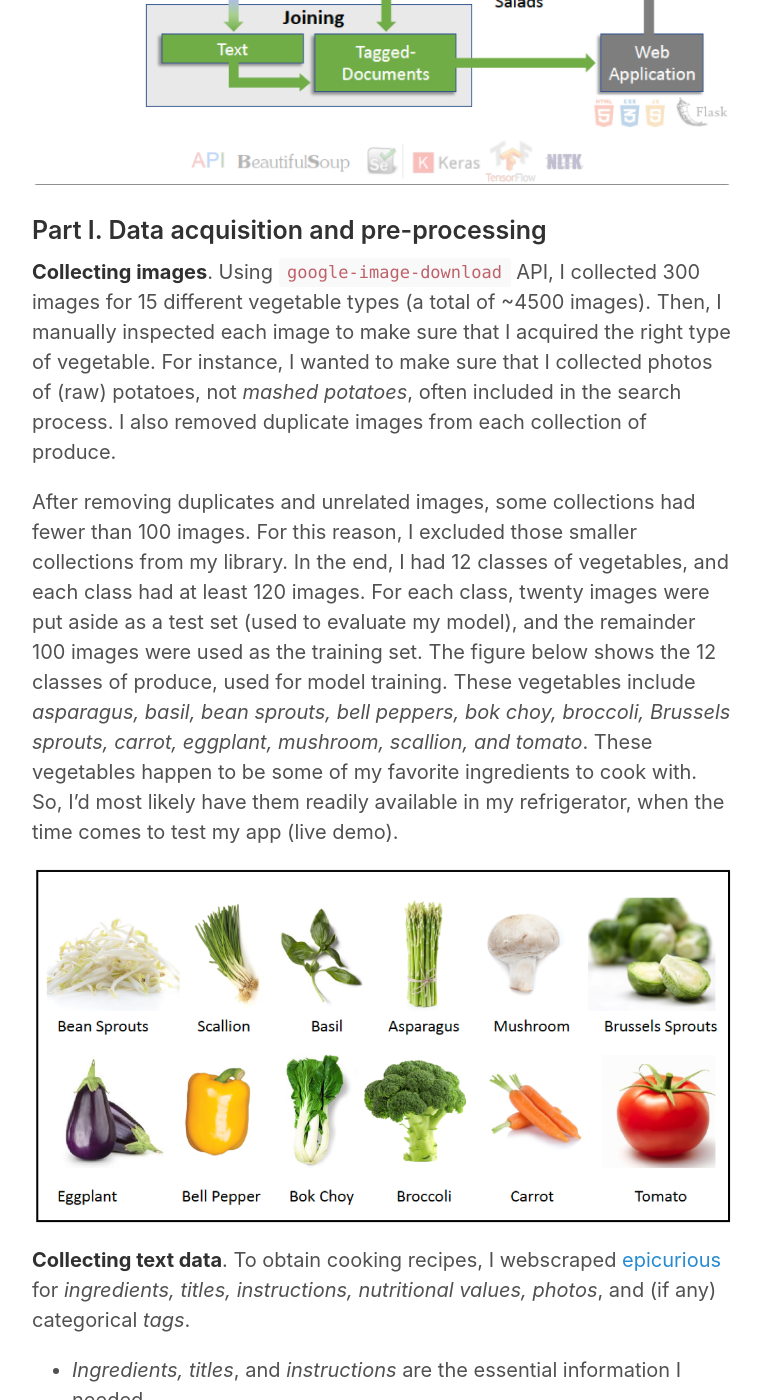
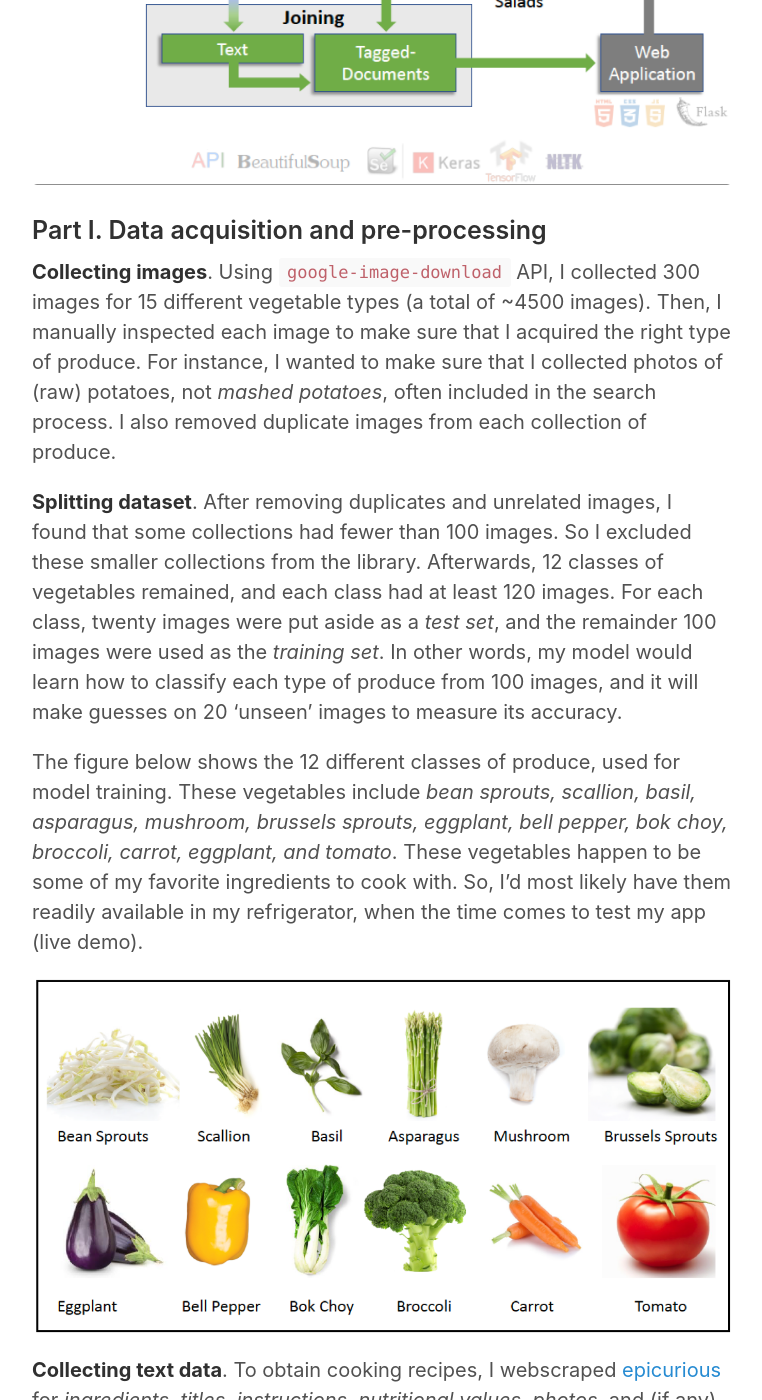
Before and after one commit to jhonsen/dj.github.io, a Jekyll site: the page built from _posts/2019-04-22-Produce2Recipe.md, in a window 1280 px wide and 1400 px high, scrolled down 2578 px. Shown: the whole window, without its empty margins (258-1020 px from the left). Built offline with Jekyll 4.4.1, drawn with Linux system fonts in a browser that asks for light colours; some of the changed text lies outside the part shown.

Commit message:
fixed p2r narrative a bit

```diff
--- a/_posts/2019-04-22-Produce2Recipe.md
+++ b/_posts/2019-04-22-Produce2Recipe.md
@@ -40,9 +40,11 @@ The following figure illustrates my project design and the technology stack I us
 
 ### Part I. Data acquisition and pre-processing
 
-**Collecting images**. Using `google-image-download` API, I collected 300 images for 15 different vegetable types (a total of ~4500 images). Then, I manually inspected each image to make sure that I acquired the right type of vegetable. For instance, I wanted to make sure that I collected photos of (raw) potatoes, not _mashed potatoes_, often included in the search process. I also removed duplicate images from each collection of produce.
+**Collecting images**. Using `google-image-download` API, I collected 300 images for 15 different vegetable types (a total of ~4500 images). Then, I manually inspected each image to make sure that I acquired the right type of produce. For instance, I wanted to make sure that I collected photos of (raw) potatoes, not _mashed potatoes_, often included in the search process. I also removed duplicate images from each collection of produce.
 
-After removing duplicates and unrelated images, some collections had fewer than 100 images. For this reason, I excluded those smaller collections from my library. In the end, I had 12 classes of vegetables, and each class had at least 120 images. For each class, twenty images were put aside as a test set (used to evaluate my model), and the remainder 100 images were used as the training set. The figure below shows the 12 classes of produce, used for model training. These vegetables include *asparagus, basil, bean sprouts, bell peppers, bok choy, broccoli, Brussels sprouts, carrot, eggplant, mushroom, scallion, and tomato*. These vegetables happen to be some of my favorite ingredients to cook with. So, I'd most likely have them readily available in my refrigerator, when the time comes to test my app (live demo).
+**Splitting dataset**. After removing duplicates and unrelated images, I found that some collections had fewer than 100 images. So I excluded these smaller collections from the library. Afterwards, 12 classes of vegetables remained, and each class had at least 120 images. For each class, twenty images were put aside as a *test set*, and the remainder 100 images were used as the *training set*. In other words, my model would learn how to classify each type of produce from 100 images, and it will make guesses on 20 'unseen' images to measure its accuracy.
+
+The figure below shows the 12 different classes of produce, used for model training. These vegetables include *bean sprouts, scallion, basil, asparagus, mushroom, brussels sprouts, eggplant, bell pepper, bok choy, broccoli, carrot, eggplant, and tomato*. These vegetables happen to be some of my favorite ingredients to cook with. So, I'd most likely have them readily available in my refrigerator, when the time comes to test my app (live demo).
 
 ![Figure2]({{site.url}}/images/Project4_veggies.png)
 
@@ -59,13 +61,13 @@ After removing duplicates and unrelated images, some collections had fewer than
 
 **Building an image classifier**. As I only had 3 weeks to complete this project, I chose to use transfer learning to classify produce images. I used some of the popular convolutional neural network (CNN) architectures as the base layer and trained the top layer with produce images in the training set. I also wrote a Python script that runs a grid-search to find the best combination of model parameters. The result indicates that the best combination uses *MobileNetV2*, *rmsprop* optimizer and *softmax* activation function.
 
-Google's [MobileNet_V2 architecture](https://ai.googleblog.com/2018/04/mobilenetv2-next-generation-of-on.html) was chosen as the base layer, as it is robust and light for mobile application. This base layer was connected to a fully connected layer with *softmax* function to classify different types of vegetables in my library. With this setup, I was able to get ~96% accuracy on my test set. In other words, my model performs really well, as it classifies *unseen* vegetable images correctly for about 96% of the time.  The output of my image classifier is in the form of text format, which is used as keyword search against my recipe documents (described next).
+Google's [MobileNet_V2 architecture](https://ai.googleblog.com/2018/04/mobilenetv2-next-generation-of-on.html) was chosen as the base layer, as it is robust and light for mobile application. This base layer was connected to a fully connected layer with *softmax* function to classify different types of vegetables in my library. With this setup, I was able to get ~96% accuracy on my test set. In other words, my model performed really well, as it classified *unseen* images correctly about 19 times out of 20 images.  The output of my image classifier is in the form of text format, which is used as keyword search against my recipe documents (described next).
 
-**Creating tagged recipes by applying Natural Language Processing (NLP) technique**. I used [Non-negative Matrix Factorization (NMF)](https://en.wikipedia.org/wiki/Non-negative_matrix_factorization) to perform topic modeling on my recipe collection. In other words, I wanted to characterize all of the recipes in my collection by a set number of similar themes/elements, which are described by certain frequently occurring keywords. In this case, 20 topics seem to represent my recipes resonably well. The top 8 keywords occurring in each topic seem to describe a common theme. The figure (below) shows examples of these topics and their corresponding top 8 keywords.
+**Creating tagged recipes by applying Natural Language Processing (NLP) technique**. I used [Non-negative Matrix Factorization (NMF)](https://en.wikipedia.org/wiki/Non-negative_matrix_factorization) to perform topic modeling on my recipe collection. In other words, I wanted to characterize all of the webscraped recipes by a set number of similar themes/elements, which are described by certain frequently occurring keywords. In this case, 20 topics seem to represent my recipes resonably well. The top 8 keywords occurring in each topic seem to describe a common theme. The figure (below) shows examples of these topics and their corresponding top 8 keywords.
 
 ![Fig3]({{site.url}}/images/Project4_keywords.png)
 
-**Designing the product with an end-user perspective**. Having to choose 20 categories of recipes may be too much of a hassle. So, I wanted to simplify my recipe selection with fewer categories. I reduced the 20 topics down to (only) 5, by grouping similar themes together. For instance, *cakes* (Topic-4), *ice cream* (Topic-5), and other related sweets (Topic-8, -10, and -20) could be combined into one major group called *dessert*. The final 5 categories include *main dish*, *side dish*, *salad*, *dessert*, and *condiments*.
+**Designing the product with an end-user perspective**. Having to choose 20 categories of recipes may be too much of a hassle. So, I wanted to simplify my recipe selection with fewer categories. I reduced the 20 topics down to (only) 5, by grouping similar themes together. For instance, *cakes* (Topic-4), *ice cream* (Topic-5), and other related sweets (Topic-8, -10, and -20) could be combined into one major group called *dessert*. The final 5 categories are *main dish*, *side dish*, *salad*, *dessert*, and *condiments*.
 
 **Building a Flask app for my phone**. I created a Flask app that was accessed locally (*public version coming soon*). To run the app on my cellphone, I needed to take 3 photos, and email them to produce2recipe@yahoo.com. To get the result of image classification and matched recipes, I tunneled into this app (running on my local machine) with `ngrok` and my phone browser (see below for explanation of how I created a workflow to live-demo this phone app).
 
@@ -75,32 +77,34 @@ Google's [MobileNet_V2 architecture](https://ai.googleblog.com/2018/04/mobilenet
 
 To simulate a functioning phone app (shown in demo), I did 3 things:
 
-1. Ran the flask app locally on my Mac. I also added a line of code in my app's `api.py` file, to run an apple script (Automator) on my Mac. Basically, the script that does the following tasks:
+1. Ran the flask app locally on my Mac. I also added a line of code in my app's `api.py` file, to run an apple script (Automator) on my Mac. Basically, the script does the following tasks:
    - Delete all images in local `test`-folder,
    - Go to `mail` inbox (produce2recipe@yahoo.com) and collect new messages,
    - Find a message that contains image (attachment) and download them,
    - Transfer these images to the `test` folder,
-   - Go back to the API, run the feature extractor, and the image classifier
+   - Go back to my API, and the image classifier
 
-2. Connect to the Flask app through my phone via `ngrok`, which "*exposes local servers behind firewalls to the public internet over secure tunnels*". Read more about ngrok [here](https://ngrok.com).
+2. Connected to the Flask app through my phone via `ngrok`, which "*exposes local servers behind firewalls to the public internet over secure tunnels*". Read more about ngrok [here](https://ngrok.com).
 
-3. I took three vegetable photos with my phone and attached them to an email, which I sent to produce2recipe@yahoo.com. The apple script (*see no.1 above*) extracted these images and loaded them into my CNN model. Then, the classifier output was used as keywords to find matching recipes in my *tagged*-document.
+3. I captured 3 produce images using my phone camera and attached them to an email sent to produce2recipe@yahoo.com. The apple script (*see no.1 above*) extracted these images and loaded them into my CNN model. Then, the classifier output was used as keywords to find matching recipes in my *tagged*-document.
 
-*That's it!* I now have a 'functioning app' that classifies real images of vegetables, predicts their classes, and outputs matching recipes based on those images. The apo lists recipes based on the number of matching ingredients. For instance, I could choose recipes with all 3 matching ingredients, or only 2 ingredients, or at least 1 ingredient. This was a fun project, because I got to stitch different things together and deploy a product in the end. In the future, I'd like to transform this prototype into an iOS or Android app using [Kivy](https://kivy.org/#home).
+*That's it!* I now have a 'functioning app' that classifies real images of vegetables, predicts their classes, and outputs matching recipes based on those images. The app lists recipes based on the number of matching ingredients. For instance, I could choose recipes with all 3 matching ingredients, or only 2 ingredients, or at least 1 ingredient.
+
+This was a fun project, because I got to stitch different things together and deploy a product in the end. In the future, I'd like to transform this prototype into an iOS or Android app using [Kivy](https://kivy.org/#home).
 
 Thank you for reading! Additional details and codes can be found in my [repo](https://github.com/jhonsen/Produce2Recipe).
 
 
 
-### Future work
+### Future work and offshoots
 
 - *Larger database and broader scope*. Epicurious only has ~38k recipes on its database, and many of them are missing info that I wanted to use for my project (like nutritional values). In the future, I'd like to webscrape several websites and build a bigger recipe-corpus.  Thus far, I've built a model that classifies 12 different vegetables, which I often keep in my refrigerator. Considering that my accuracy is ~96% for these 12 classes, I'd like to add more vegetable classes, as well as adding fruits. I'd also like to incorporate the *ketogenic-diet*-friendly option; I had made a function for it, but decided to abandon it to make the app prototype simpler.
 
-- *Topic modeling improvement* . Although the top 8 keywords in each topic seem reasonable, some of the recipes seem to be miscategorized. For example, _marinara sauce_ is considered as a dessert (in the same way as apple sauce is). I may need to consider a [food2vec](https://jaan.io/food2vec-augmented-cooking-machine-intelligence/)-like embedding to resolve this issue. Alternatively, I could increase the number of components in the NMF model, or perhaps use different modeling techniques.
+- *Topic modeling improvement* . Although the top 8 keywords in each topic seem reasonable, some of the recipes seem to be miscategorized. For example, _marinara sauce_ is considered as a dessert (in the category as chocolate sauce). I may need to consider a [food2vec](https://jaan.io/food2vec-augmented-cooking-machine-intelligence/)-like embedding to resolve this issue. Alternatively, I could increase the number of components in the NMF model, or perhaps use different modeling techniques.
 
 -  *Real-time video detection*. At some point, it would be nice to incorporate live-video feed as the input for the image classifier. Perhaps I could explore Google's [TensorflowLite](https://www.tensorflow.org/lite)  platform and build on top of it.
 
-- *Automated recipe generation*. I had started training a Recurrent Neural Network model on AWS, to generate salad recipes using my corpus. Although the initial result seemed somewhat promising, it took a long time to train the network. Also, word repetition seems to occur quite frequently, indicating that the network parameters weren't properly tuned  (yet). So I'd like to explore this project further.
+- *Automated recipe generation*. I had started training a Recurrent Neural Network model on AWS, to generate salad recipes using my corpus. Although the initial result seemed somewhat promising, it took a long time to train the network. Also, word repetition occurred frequently, indicating that the network parameters weren't properly tuned  (yet). So I'd like to explore this project further.
 
 
 
```
